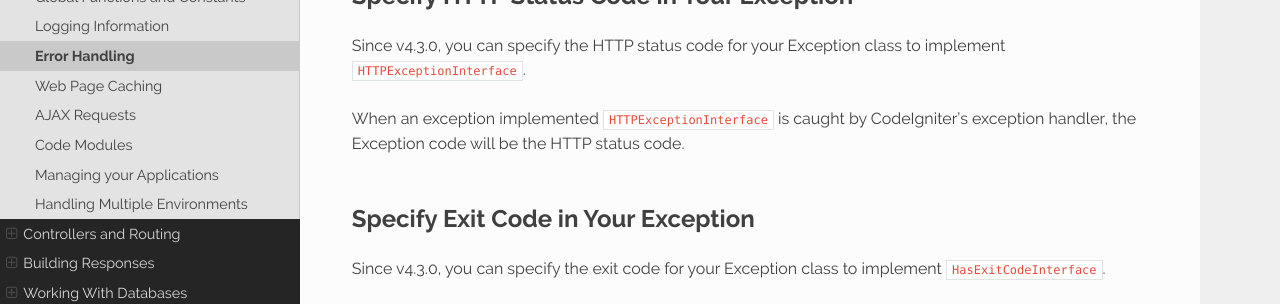
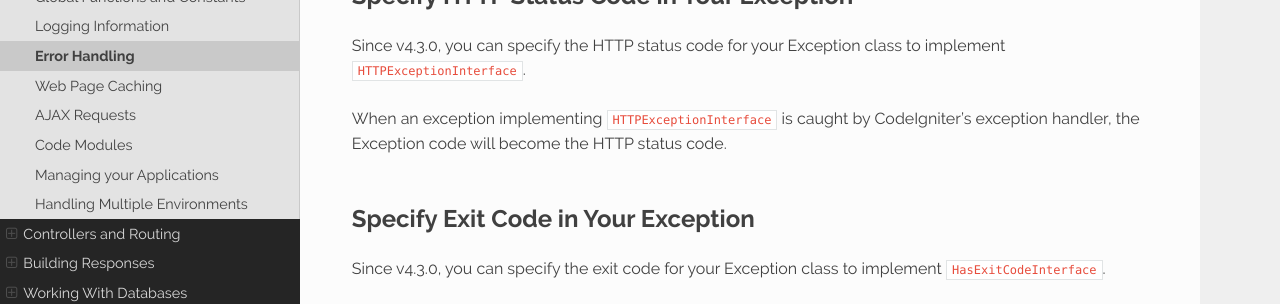
Before and after one commit to NEKOGET/ci4_user_guide_src, a Sphinx documentation site: the page built from source/general/errors.rst, in a window 1280 px wide and 900 px high, scrolled down 4314 px. Shown: the part 323-627 px from the top of the window. Built offline with Sphinx 7.4.7 and the Read the Docs theme 2.0.0, drawn with Linux system fonts in a browser that asks for light colours.

Commit message:
docs: fix by proofreading
Co-authored-by: MGatner <mgatner@icloud.com>

```diff
--- a/source/general/errors.rst
+++ b/source/general/errors.rst
@@ -122,7 +122,7 @@ Specify HTTP Status Code in Your Exception
 Since v4.3.0, you can specify the HTTP status code for your Exception class to implement
 ``HTTPExceptionInterface``.
 
-When an exception implemented ``HTTPExceptionInterface`` is caught by CodeIgniter's exception handler, the Exception code will be the HTTP status code.
+When an exception implementing ``HTTPExceptionInterface`` is caught by CodeIgniter's exception handler, the Exception code will become the HTTP status code.
 
 .. _error-specify-exit-code:
 
```
